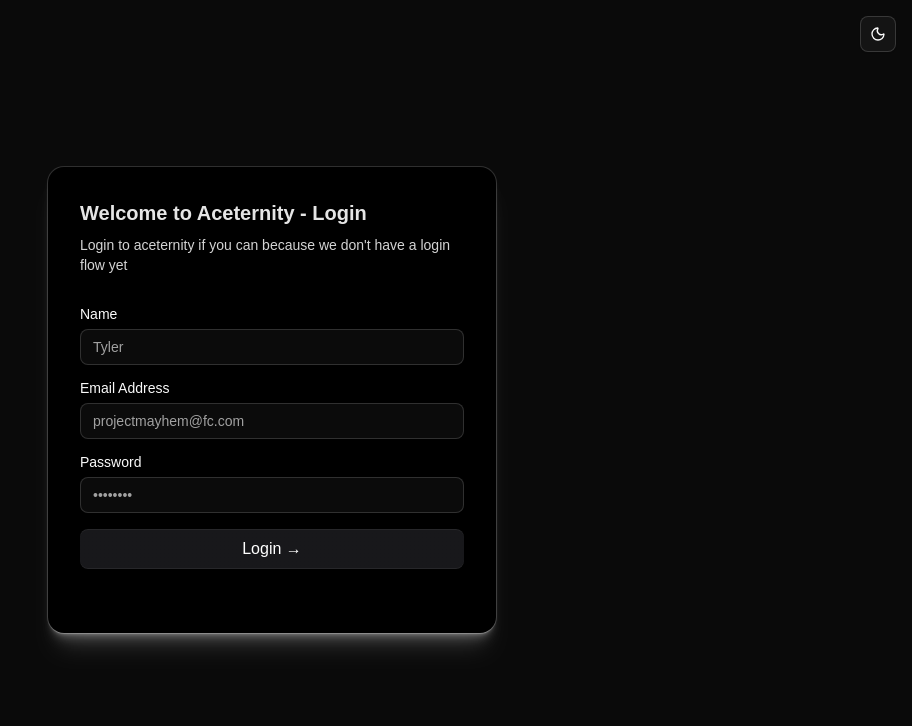
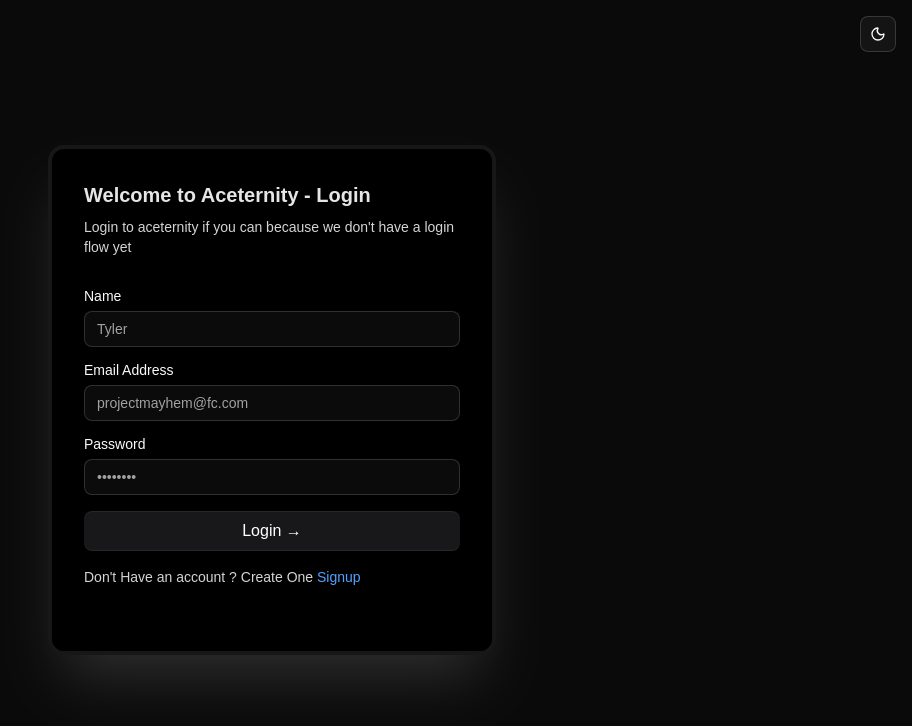
Before and after one commit to rachitdhaka/PickPawz, a React (Vite) app: page /adopt/login in a window 1280 px wide. Shown: the top 726 px of the page, without its empty margins (368-1280 px from the left). Built offline with nearby package versions, Linux system fonts and the light colour scheme.

Commit message:
login and signup page fe changes

```diff
--- a/src/components/LoginForm.tsx
+++ b/src/components/LoginForm.tsx
@@ -3,15 +3,15 @@
 import { Label } from "./ui/label";
 import { Input } from "./ui/input";
 import { cn } from "../lib/utils";
-import { useNavigate } from 'react-router-dom';
+import { useNavigate } from "react-router-dom";
 export function LoginForm() {
-   const navigate = useNavigate();
+  const navigate = useNavigate();
   const handleSubmit = (e: React.FormEvent<HTMLFormElement>) => {
     e.preventDefault();
     console.log("Form submitted");
   };
   return (
-    <div className="shadow-input mx-auto h-fit w-full max-w-md rounded-none bg-white p-4 md:rounded-2xl md:p-8 dark:bg-black shadow-[0px_0px_0px_1px_rgba(0,0,0,0.06),0px_1px_1px_-0.5px_rgba(0,0,0,0.06),0px_3px_3px_-1.5px_rgba(0,0,0,0.06),_0px_6px_6px_-3px_rgba(0,0,0,0.06),0px_12px_12px_-6px_rgba(0,0,0,0.06),0px_24px_24px_-12px_rgba(0,0,0,0.06)]">
+    <div className="shadow-input mx-auto h-fit w-full max-w-md rounded-none border-4 border-neutral-200 dark:border-neutral-900 bg-white p-4 shadow-[0_35px_60px_-15px_rgba(0,0,0,0.3)] md:rounded-2xl md:p-8 dark:bg-black">
       <h2 className="text-xl font-bold text-neutral-800 dark:text-neutral-200">
         Welcome to Aceternity - Login
       </h2>
@@ -26,7 +26,6 @@
             <Label htmlFor="firstname">Name</Label>
             <Input id="firstname" placeholder="Tyler" type="text" />
           </LabelInputContainer>
-
         </div>
         <LabelInputContainer className="mb-4">
           <Label htmlFor="email">Email Address</Label>
@@ -37,15 +36,26 @@
           <Input id="password" placeholder="••••••••" type="password" />
         </LabelInputContainer>
 
-
         <button
-          className="cursor-pointer group/btn relative block h-10 w-full rounded-md bg-gradient-to-br from-black to-neutral-600 font-medium text-white shadow-[0px_1px_0px_0px_#ffffff40_inset,0px_-1px_0px_0px_#ffffff40_inset] dark:bg-zinc-800 dark:from-zinc-900 dark:to-zinc-900 dark:shadow-[0px_1px_0px_0px_#27272a_inset,0px_-1px_0px_0px_#27272a_inset]"
+          className="group/btn relative block h-10 w-full cursor-pointer rounded-md bg-gradient-to-br from-black to-neutral-600 font-medium text-white shadow-[0px_1px_0px_0px_#ffffff40_inset,0px_-1px_0px_0px_#ffffff40_inset] dark:bg-zinc-800 dark:from-zinc-900 dark:to-zinc-900 dark:shadow-[0px_1px_0px_0px_#27272a_inset,0px_-1px_0px_0px_#27272a_inset]"
           type="submit"
-          onClick={()=>navigate('/profile')}
+          onClick={() => navigate("/profile")}
         >
           Login &rarr;
           <BottomGradient />
         </button>
+
+        <div>
+          <p className="mt-4 max-w-sm text-sm text-neutral-600 dark:text-neutral-300">
+           Don't Have an account ? Create One {" "}
+            <span
+              className="cursor-pointer text-blue-400"
+              onClick={() => navigate("/adopt/signup")}
+            >
+              Signup
+            </span>
+          </p>
+        </div>
 
         {/* <div className="my-8 h-[1px] w-full bg-gradient-to-r from-transparent via-neutral-300 to-transparent dark:via-neutral-700" /> */}
 
--- a/src/components/SignupFormDemo.tsx
+++ b/src/components/SignupFormDemo.tsx
@@ -12,7 +12,7 @@
     console.log("Form submitted");
   };
   return (
-    <div className="shadow-input mx-auto h-fit w-full max-w-md rounded-none bg-white p-4 md:rounded-2xl md:p-8 dark:bg-black shadow-[0px_0px_0px_1px_rgba(0,0,0,0.06),0px_1px_1px_-0.5px_rgba(0,0,0,0.06),0px_3px_3px_-1.5px_rgba(0,0,0,0.06),_0px_6px_6px_-3px_rgba(0,0,0,0.06),0px_12px_12px_-6px_rgba(0,0,0,0.06),0px_24px_24px_-12px_rgba(0,0,0,0.06)]">
+    <div className="shadow-input mx-auto h-fit w-full max-w-md rounded-none bg-white p-4 md:rounded-2xl md:p-8 dark:bg-black shadow-[0_35px_60px_-15px_rgba(0,0,0,0.3)] border-4 border-neutral-200 dark:border-neutral-900">
       <h2 className="text-xl font-bold text-neutral-800 dark:text-neutral-200">
         Welcome to Aceternity
       </h2>
@@ -52,7 +52,7 @@
 
 
         <div>
-          <p className="mt-2 max-w-sm text-sm text-neutral-600 dark:text-neutral-300">Dont Have an account ? <span className="cursor-pointer text-blue-400" onClick={()=>navigate('/adopt/login')}>Login</span></p>
+          <p className="mt-4 max-w-sm text-sm text-neutral-600 dark:text-neutral-300">Dont Have an account ? <span className="cursor-pointer text-blue-400" onClick={()=>navigate('/adopt/login')}>Login</span></p>
         </div>
 
         {/* <div className="my-8 h-[1px] w-full bg-gradient-to-r from-transparent via-neutral-300 to-transparent dark:via-neutral-700" /> */}
--- a/src/pages/Home.tsx
+++ b/src/pages/Home.tsx
@@ -5,24 +5,7 @@
 import { useEffect, useState } from "react";
 import Footer from "@/components/Footer";
 const Home = () => {
-  const { theme } = useTheme();
-  const [resolvedTheme, setResolvedTheme] = useState<"light" | "dark">("light");
 
-  useEffect(() => {
-    if (theme === "system") {
-      const systemTheme = window.matchMedia("(prefers-color-scheme: dark)")
-        .matches
-        ? "dark"
-        : "light";
-      setResolvedTheme(systemTheme);
-    } else {
-      setResolvedTheme(theme as "light" | "dark");
-    }
-  }, [theme]);
-
-  const gridColor = resolvedTheme === "dark"
-    ? "oklch(27.4% 0.006 286.033)"
-    : "oklch(86.9% 0.005 56.366)";
 
   const pets = [
     {
@@ -218,8 +201,8 @@
         className="absolute inset-0 z-0 h-full"
         style={{
           backgroundImage: `
-        linear-gradient(to right, ${gridColor} 1px, transparent 1px),
-        linear-gradient(to bottom, ${gridColor} 1px, transparent 1px)
+        linear-gradient(to right,var(--color-border) 1px, transparent 1px),
+        linear-gradient(to bottom,var(--color-border) 1px, transparent 1px)
       `,
           backgroundSize: "20px 20px",
           backgroundPosition: "0 0, 0 0",
--- a/src/pages/auth/Adopter/LoginPage.tsx
+++ b/src/pages/auth/Adopter/LoginPage.tsx
@@ -4,17 +4,32 @@
 const SignUpPage = () => {
   return (
     <ThemeProvider defaultTheme="dark" storageKey="vite-ui-theme">
-
-     <div>
-        <div className="fixed top-0 right-0 z-20 p-4">
-          <ModeToggle />
-        </div>
-        <div className="relative z-10 flex h-screen items-center justify-center shadow-[0_3px_10px_rgb(0,0,0,0.2)]">
-          <LoginForm />
+      <div className="bg-background relative min-h-screen w-full">
+        {/* Bottom Fade Grid Background */}
+        <div
+          className="absolute inset-0 z-0"
+          style={{
+            backgroundImage: `
+        linear-gradient(to right, var(--color-border) 1px, transparent 1px),
+        linear-gradient(to bottom, var(--color-border) 1px, transparent 1px)
+      `,
+            backgroundSize: "20px 30px",
+            WebkitMaskImage:
+              "radial-gradient(ellipse 70% 60% at 50% 100%, #000 60%, transparent 100%)",
+            maskImage:
+              "radial-gradient(ellipse 70% 60% at 50% 100%, #000 60%, transparent 100%)",
+          }}
+        />
+        {/* Your Content/Components */}
+        <div>
+          <div className="fixed top-0 right-0 z-20 p-4">
+            <ModeToggle />
+          </div>
+          <div className="relative z-10 flex h-screen items-center justify-center ">
+            <LoginForm />
+          </div>
         </div>
       </div>
-
-
     </ThemeProvider>
   );
 };
--- a/src/pages/auth/Adopter/SignUpPage.tsx
+++ b/src/pages/auth/Adopter/SignUpPage.tsx
@@ -4,17 +4,31 @@
 const SignUpPage = () => {
   return (
     <ThemeProvider defaultTheme="dark" storageKey="vite-ui-theme">
-
-     <div>
-        <div className="fixed top-0 right-0 z-20 p-4">
-          <ModeToggle />
-        </div>
-        <div className="relative z-10 flex h-screen items-center justify-center shadow-[0_3px_10px_rgb(0,0,0,0.2)]">
-          <SignupFormDemo />
+      <div className="bg-background relative min-h-screen w-full">
+        {/* Bottom Fade Grid Background */}
+        <div
+          className="absolute inset-0 z-0"
+          style={{
+            backgroundImage: `
+        linear-gradient(to right, var(--color-border) 1px, transparent 1px),
+        linear-gradient(to bottom, var(--color-border) 1px, transparent 1px)
+      `,
+            backgroundSize: "20px 30px",
+            WebkitMaskImage:
+              "radial-gradient(ellipse 70% 60% at 50% 100%, #000 60%, transparent 100%)",
+            maskImage:
+              "radial-gradient(ellipse 70% 60% at 50% 100%, #000 60%, transparent 100%)",
+          }}
+        />
+        <div>
+          <div className="fixed top-0 right-0 z-20 p-4">
+            <ModeToggle />
+          </div>
+          <div className="relative z-10 flex h-screen items-center justify-center ">
+            <SignupFormDemo />
+          </div>
         </div>
       </div>
-
-
     </ThemeProvider>
   );
 };
```
